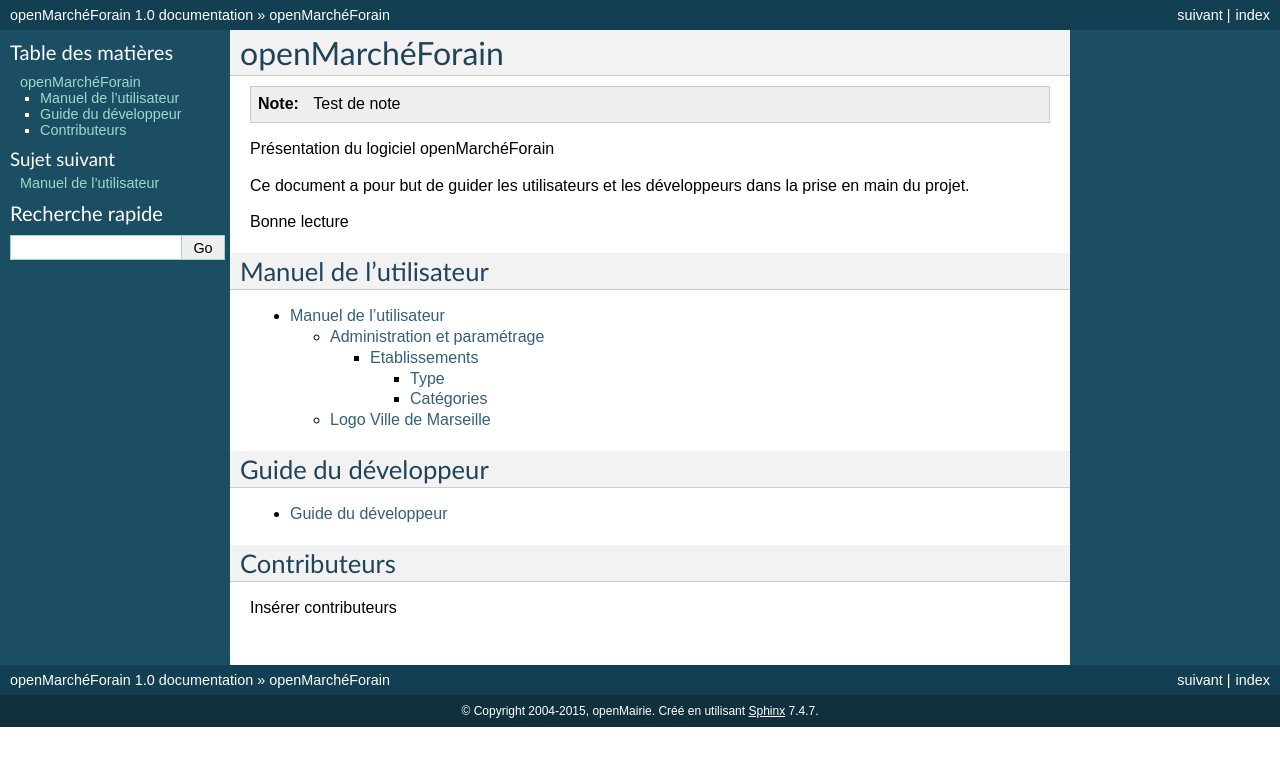
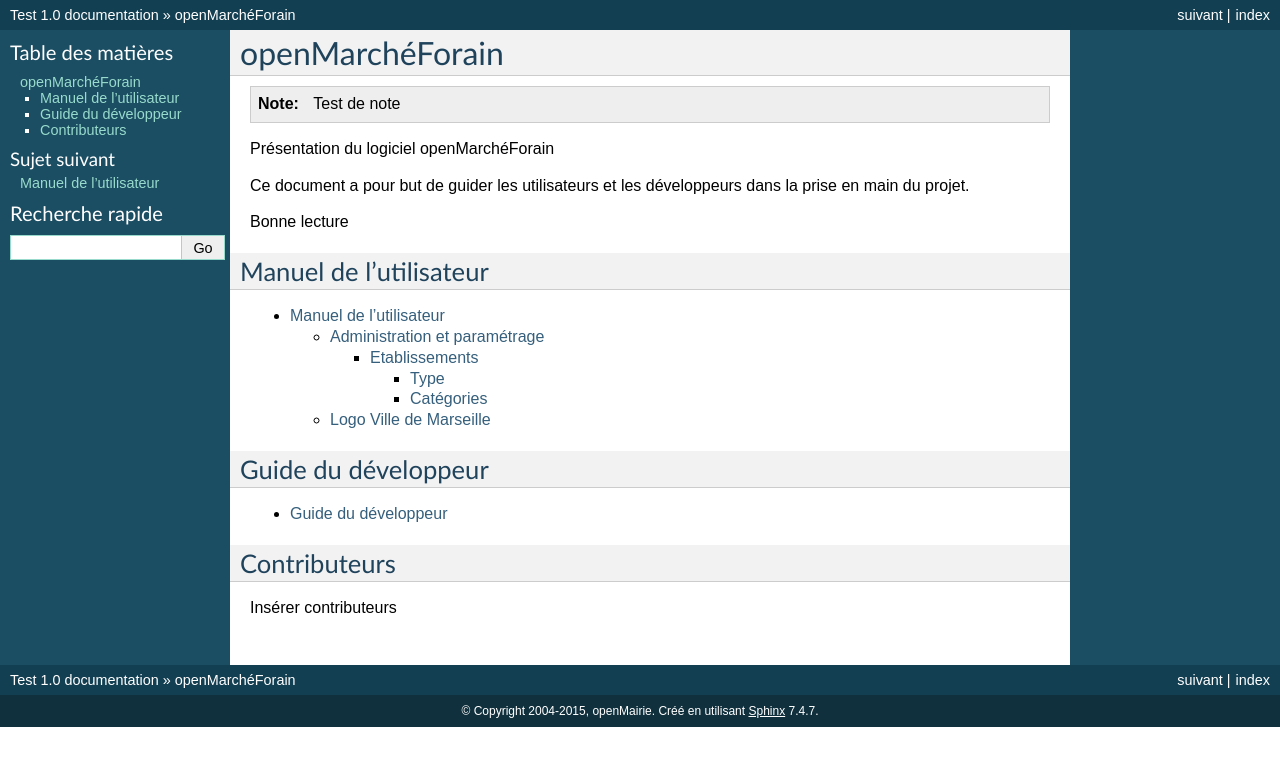
Before and after one commit to JSorelli/Test, a Sphinx documentation site: the page built from Source/index.rst, in a window 1280 px wide. Shown: the top 766 px of the page. Built offline with Sphinx 7.4.7, drawn with Linux system fonts in a browser that asks for light colours; pages that are not in the unit, such as notebooks, are missing from menus.

Commit message:
Update conf.py
Renommage en Test

```diff
--- a/Source/conf.py
+++ b/Source/conf.py
@@ -32,7 +32,7 @@
 # The master toctree document.
 master_doc = 'index'
 # General information about the project.
-project = u'openMarchéForain 1.0'
+project = u'Test 1.0'
 copyright = u'2004-2015, openMairie'
 # The version info for the project you're documenting, acts as replacement for
 # |version| and |release|, also used in various other places throughout the
```
